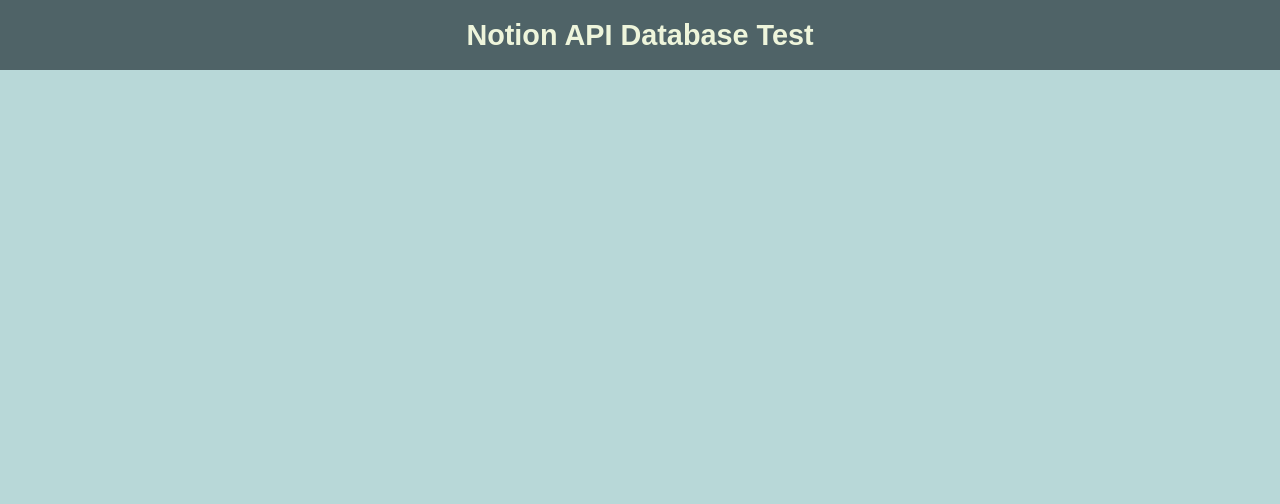
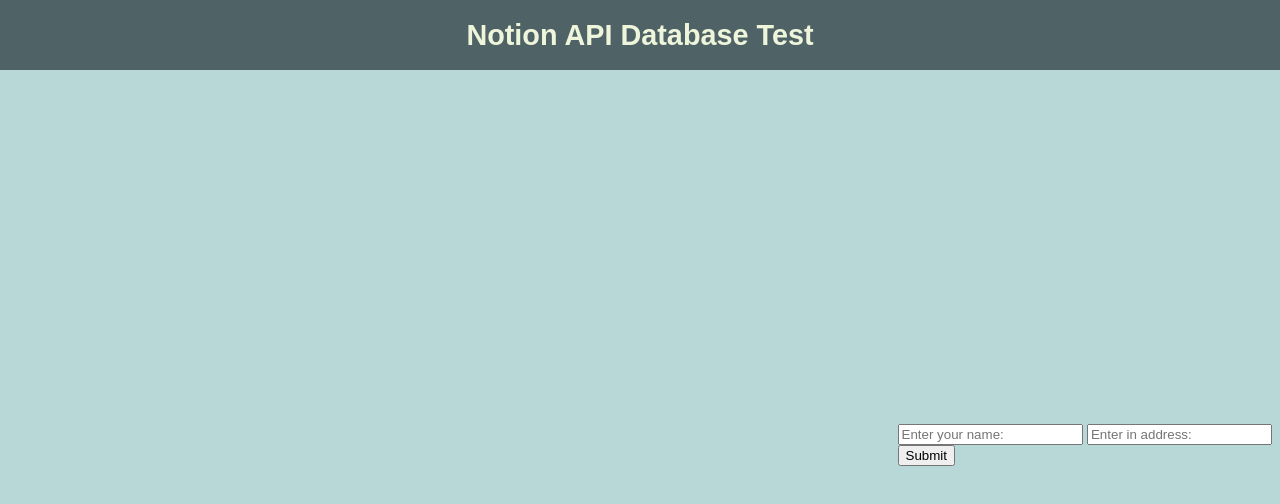
Before and after one commit to aam198/notion-api-example, a website: page public/index.html in a window 1280 px wide. Drawn offline with Linux system fonts and the light colour scheme; no server answers.

Commit message:
Form add to frontend. Req bug fix

```diff
--- a/index.js
+++ b/index.js
@@ -29,7 +29,7 @@
 // To add a new entry
 // Notion API - Create a Page: https://developers.notion.com/reference/post-page
 exports.newEntryToDatabase = async function (name, address) {
-  const response = await notion.page.create({
+  const response = await notion.pages.create({
     parent: {
       database_id: databaseId,
     },
--- a/public/index.html
+++ b/public/index.html
@@ -11,7 +11,13 @@
   <div class="banner" id="banner">Notion API Database Test</div>
   <div class="wrapper" id="wrapper">
     <div class="container" id="container"></div>
+    <form method="POST" action="/submit-form">
+      <input type="text" name="name" placeholder="Enter your name: " required />
+      <input type="text" name="address" placeholder="Enter in address: " required />
+      <input type="submit" />
+    </form>
   </div>
+
 
   <script type="module" src="./main.js"></script>
 </body>
```
